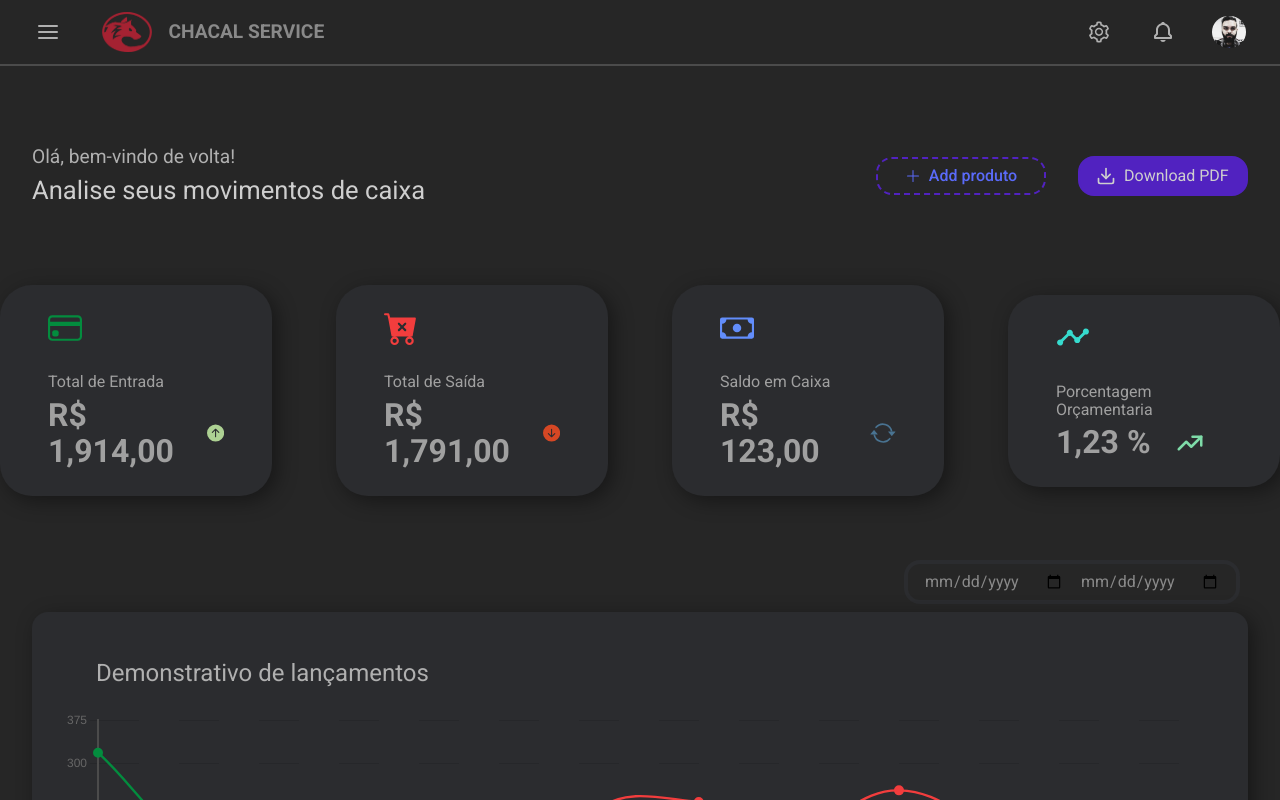
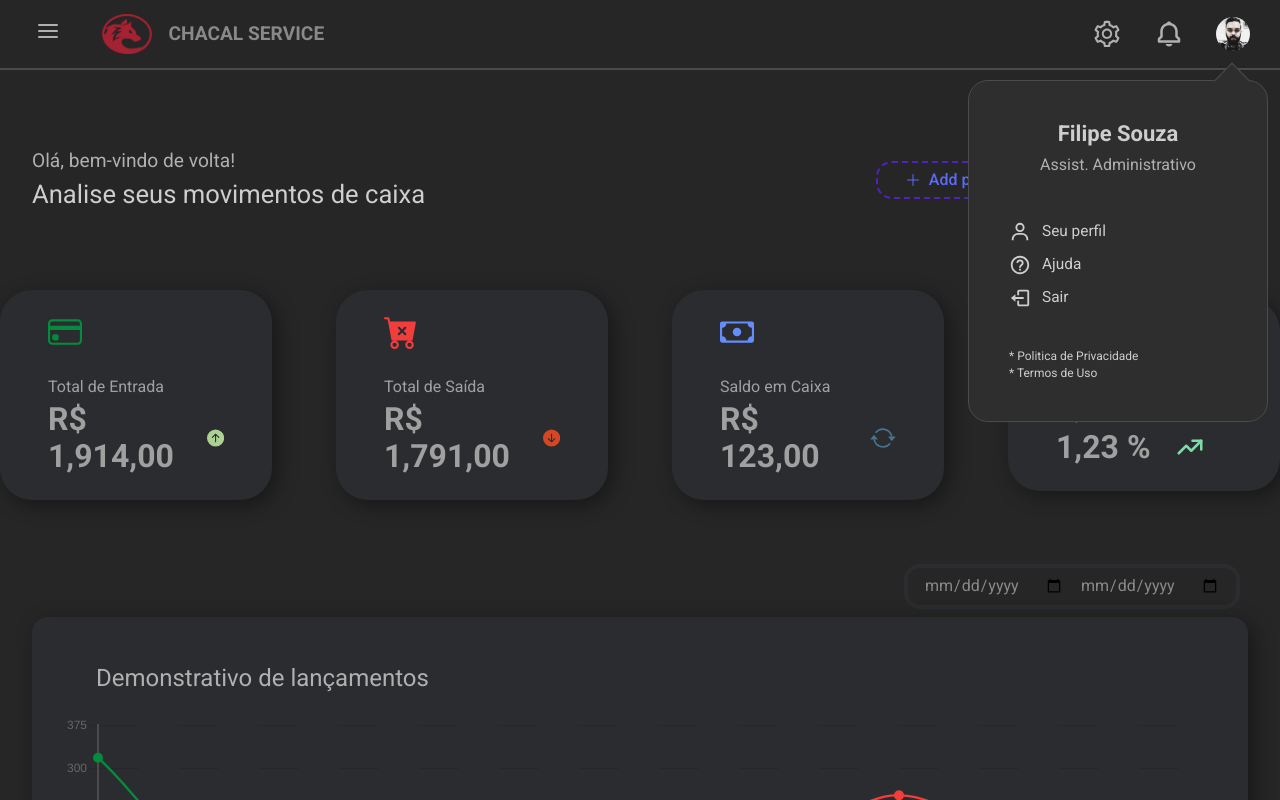
Before and after one commit to Fsouzza/chacal-servicev2, a React (Create React App) app: page / in a window 1280 px wide. Both pictures are taken after a click on the button 1229 px from the left and 31 px from the top of the page. Shown: the top 800 px of the page. Built offline with nearby package versions, Linux system fonts and the light colour scheme.

Commit message:
component dropdown menu profile

```diff
--- a/src/components/header/dropdownMenus/dropDowns.tsx
+++ b/src/components/header/dropdownMenus/dropDowns.tsx
@@ -1,7 +1,84 @@
+import styles from './dropdown.module.scss';
+import { AiOutlineSetting } from 'react-icons/ai';
+import { BiBell, BiUser, BiLogOut, BiHelpCircle } from 'react-icons/bi';
+import profilePicture from 'assets/img/profile/perfil.jpg';
+import { useState, useRef } from 'react';
+import { useEffect } from 'react';
+
+export const DropdownPerfil = () => {
+  const [profileOpen, setProfileOpen] = useState(false);
+  const dropdownPerfil = useRef<HTMLDivElement>(null);
+
+  useEffect(() => {
+    // eslint-disable-next-line @typescript-eslint/no-explicit-any
+    const handleClickOutside = (e: any) => {
+      if(profileOpen && !dropdownPerfil.current?.contains(e.target as Node)){
+        setProfileOpen(false);
+      }
+    };
+    if(profileOpen){
+      window.addEventListener('click', handleClickOutside);
+    }
+    return() => {
+      window.removeEventListener('click', handleClickOutside);
+    };
+  }, [profileOpen]);
 
 
-export const DropdownPerfil = () => {
+  const handleFocus = () => {
+    setProfileOpen(!profileOpen);
+  };
+
+  // eslint-disable-next-line @typescript-eslint/no-explicit-any
+  function DropdownItemPerfil(props: any) {
+    return(
+      <li className={styles.profileMenu__item}>
+        {props.img}
+        <a href='#'>{props.text}</a>
+      </li>
+    );
+  }
+
   return(
-    <div></div>
+    <div ref={dropdownPerfil}>
+      <button className={styles.link}>
+        <img className={styles.link__profile}
+          src={profilePicture}
+          onClick={handleFocus}
+        />
+      </button>
+
+      <div className={profileOpen ? `${styles.profileMenu}` : `${styles.profileMenu__inativo}`}>
+        <div className={styles.profileMenu__titulo}>
+          <h3>Filipe Souza</h3>
+          <span>Assist. Administrativo</span>
+        </div>
+        <ul className={styles.profileMenu__items}>
+          <DropdownItemPerfil img={<BiUser />} text={'Seu perfil'}/>
+          <DropdownItemPerfil img={<BiHelpCircle />} text={'Ajuda'}/>
+          <DropdownItemPerfil img={<BiLogOut />} text={'Sair'} />
+        </ul>
+        <div className={styles.profileMenu__termos}>
+          <span>* Politica de Privacidade</span>
+          <span>* Termos de Uso</span>
+        </div>
+      </div>
+    </div>
   );
 };
+
+export const DropdownNotification = () => {
+  return(
+    <li>
+      <button className={styles.link}><BiBell /></button>
+    </li>
+  );
+};
+
+export const DropdownSettings = () => {
+  return(
+    <li>
+      <button className={styles.link}><AiOutlineSetting /></button>
+    </li>
+  );
+};
--- /dev/null
+++ b/src/components/header/dropdownMenus/dropdown.module.scss
@@ -0,0 +1,113 @@
+@import '../../../styles/variaveis';
+
+button{
+  background-color: transparent;
+  border: none;
+}
+
+.link{
+  border-radius: 1em;
+  color: $cor-brancol;
+  cursor: pointer;
+  display: flex;
+  font-size: 1.5em;
+  padding: .2em;
+  overflow: hidden;
+  transition: .4s ease-in;
+  &:hover{
+    background-color: #4b4b4b;
+    color: $cor-preta;
+  }
+  &__profile{
+    border-radius: 1em;
+    height: 34px;
+    width: 34px;
+  }
+}
+
+.profileMenu{
+  align-items: center;
+  background-color: #2e2e2e;
+  border: 1px solid $cor-secundaria;
+  border-radius: 1em;
+  box-sizing: border-box;
+  display: flex;
+  flex-direction: column;
+  gap: 1.5em;
+  justify-content: center;
+  opacity: 1;
+  padding: 2em;
+  position: absolute;
+  right: .6em;
+  top: 4em;
+  width: 300px;
+  z-index: 999;
+  &::before{
+    background-color: #2e2e2e;
+    border-left: 1px solid $cor-secundaria;
+    border-top: 1px solid $cor-secundaria;
+    content: '';
+    height: 25px;
+    position: absolute;
+    right: 1.1em;
+    top: -13px;
+    transform: rotate(45deg);
+    width: 25px;
+  }
+  &__inativo{
+    display: none;
+  }
+  &__titulo{
+    align-items: center;
+    display: flex;
+    flex-direction: column;
+    justify-content: center;
+    gap: .5em;
+    margin-bottom: .8em;
+    h3{
+      color: $cor-branco;
+      font-size: 1.1em;
+    }
+    span{
+      color: $cor-brancol;
+      font-size: .8em;
+      font-weight: 400;
+    }
+  }
+  &__items{
+    align-items: initial;
+    display: flex;
+    flex-direction: column;
+    justify-content: center;
+    width: 100%;
+  }
+  &__item{
+    align-items: center;
+    color: $cor-branco;
+    cursor: pointer;
+    display: flex;
+    font-size: 1.1em;
+    gap: .5em;
+    justify-content: flex-start;
+    margin-bottom: .5em;
+    transition: .3s all;
+    &:hover{
+      color: $cor-azull;
+    }
+    a{
+      font-size: .7em;
+    }
+  }
+  &__termos{
+    align-items: flex-start;
+    color: $cor-branco;
+    display: flex;
+    flex-direction: column;
+    gap: .2em;
+    justify-content: center;
+    width: 100%;
+    span{
+      font-size: .6em;
+    }
+  }
+}
--- a/src/components/header/header.module.scss
+++ b/src/components/header/header.module.scss
@@ -1,9 +1,4 @@
 @import '../../styles/variaveis';
-
-button{
-  background-color: transparent;
-  border: none;
-}
 
 .header{
   align-items: center;
@@ -12,7 +7,7 @@ button{
   flex-direction: row;
   justify-content: space-between;
   padding: .7em 1.5em;
-    div{
+  &__esquerda{
     align-items: center;
     display: flex;
     gap: 1em;
@@ -42,28 +37,9 @@ button{
   &__lista{
     align-items: center;
     display: flex;
+    flex-direction: row;
+    font-size: 1.25em;
     gap: 1em;
     justify-content: center;
   }
-    &__link{
-        border-radius: 1em;
-        color: $cor-brancol;
-        cursor: pointer;
-        display: flex;
-        font-size: 1.5em;
-        padding: .3em .5em;
-        transition: .3s ease-in;
-        &:last-child{
-          padding: .2em .4em;
 }
-        &:hover{
-            background-color: #4b4b4b;
-            color: $cor-preta;
-        }
-    }
-    &__linkProfile{
-      border-radius: 1em;
-      height: 32px;
-      width: 34px;
-    }
-}
--- a/src/components/header/index.tsx
+++ b/src/components/header/index.tsx
@@ -1,15 +1,12 @@
 import styles from './header.module.scss';
 import logo from '../../assets/img/logo-chacal.png';
-import { BiBell } from 'react-icons/bi';
 import { FiMenu } from 'react-icons/fi';
-import { AiOutlineSetting } from 'react-icons/ai';
-import profilePicture from 'assets/img/profile/perfil.jpg';
-
+import { DropdownNotification, DropdownPerfil, DropdownSettings } from './dropdownMenus/dropDowns';
 
 export const Header = () => {
   return(
     <header className={styles.header}>
-      <div>
+      <div className={styles.header__esquerda}>
         <div className={styles.header__menu}>
           <FiMenu />
         </div>
@@ -17,9 +14,9 @@ export const Header = () => {
         <strong>Chacal Service</strong>
       </div>
       <ul className={styles.header__lista}>
-        <button className={styles.header__link}><AiOutlineSetting /></button>
-        <button className={styles.header__link}><BiBell /></button>
-        <button className={styles.header__link}><img className={styles.header__linkProfile} src={profilePicture} /></button>
+        <DropdownSettings />
+        <DropdownNotification />
+        <DropdownPerfil />
       </ul>
     </header>
   );
--- a/src/pages/fluxoCaixa/cards/cards.module.scss
+++ b/src/pages/fluxoCaixa/cards/cards.module.scss
@@ -6,7 +6,6 @@
 	flex-direction: row;
 	gap: 4em;
 	justify-content: center;
-
 	&__card{
 		background-color: $cor-card;
 		border-radius: 2em;
```
Lines whose indentation alone changed are shown as unchanged.
